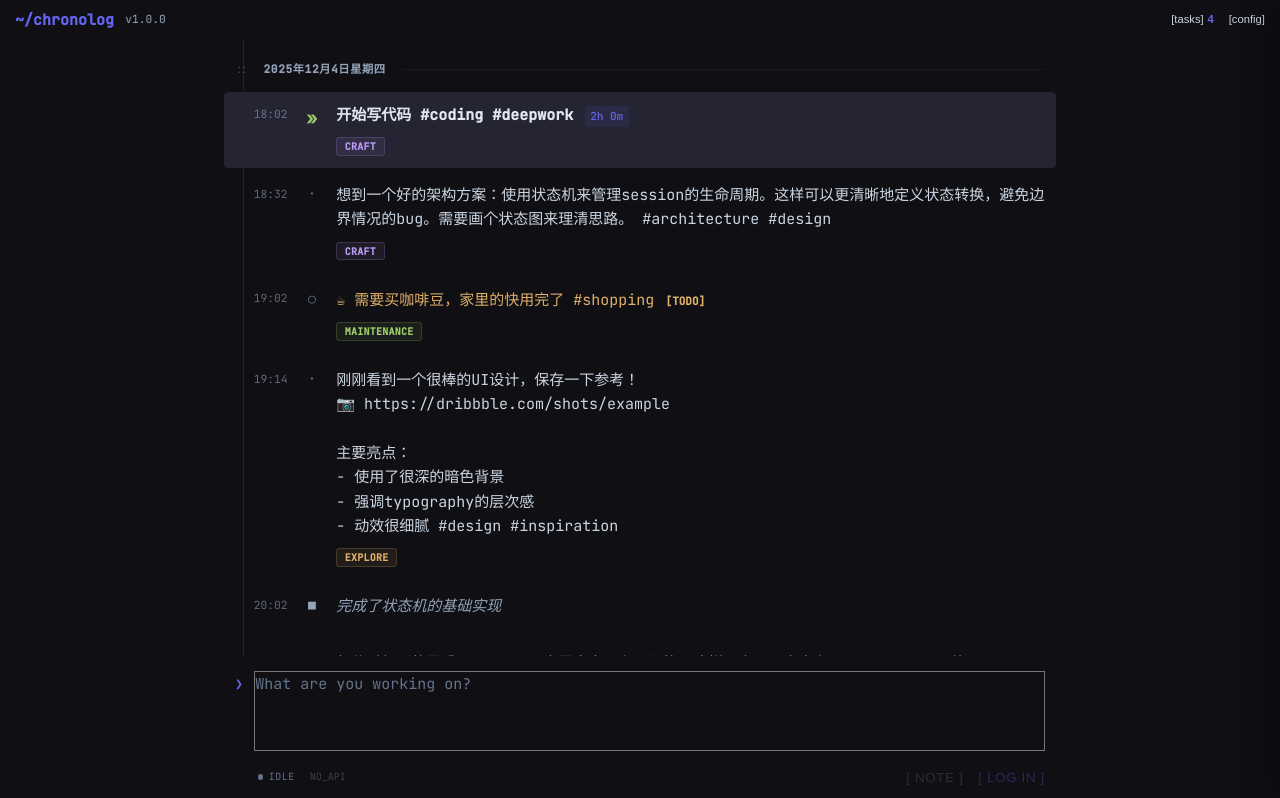
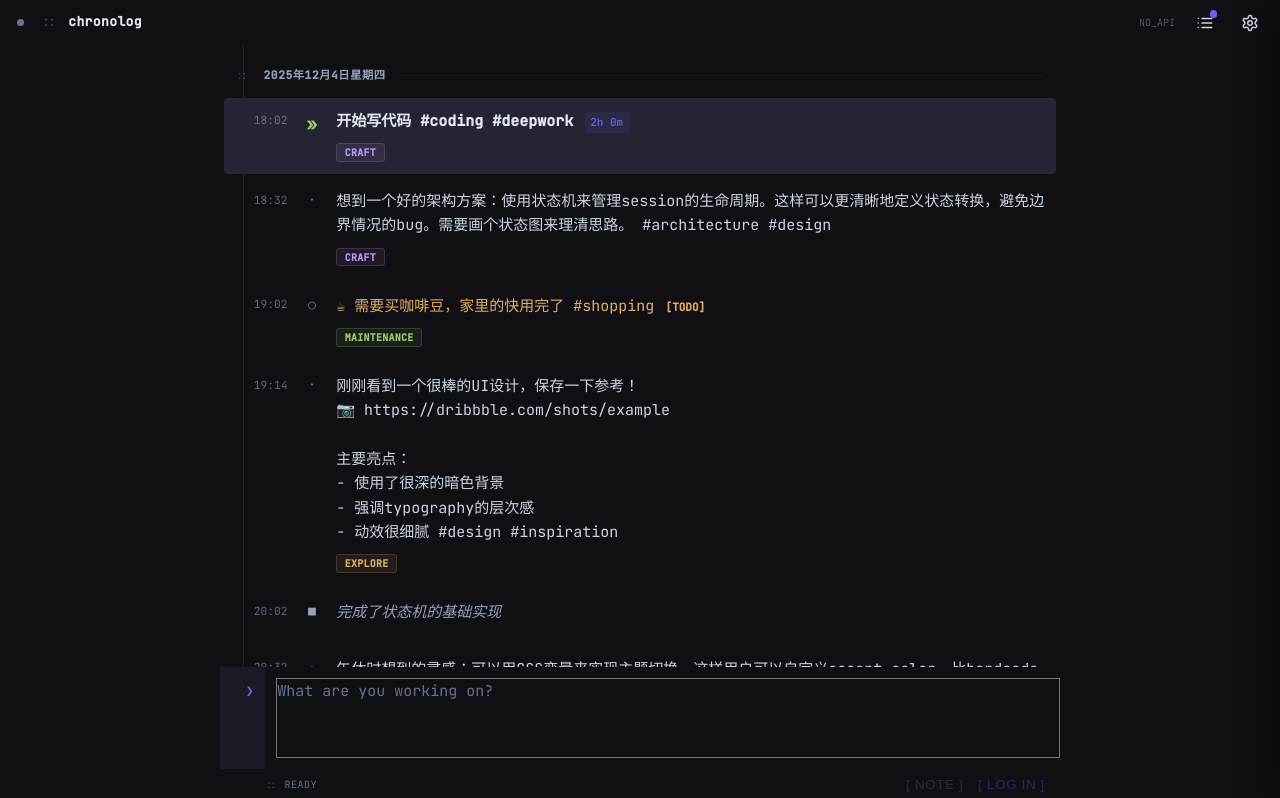
Before and after one commit to kenwayway/chronolog, a React (Vite) app: page / in a window 1280 px wide. Shown: the top 798 px of the page. Built offline with nearby package versions, Linux system fonts and the light colour scheme.

Commit message:
UI improvements

```diff
--- a/src/App.jsx
+++ b/src/App.jsx
@@ -105,33 +105,62 @@ function App() {
 
     return (
         <div className="min-h-screen flex flex-col bg-[var(--bg-primary)] font-mono selection:bg-[var(--accent-subtle)] selection:text-[var(--accent)]">
-            {/* Header - Minimal CLI style */}
-            <header className="sticky top-0 flex-between px-4 py-2 bg-[var(--bg-primary)] border-b border-[var(--border-subtle)] z-200">
-                <div className="flex items-center gap-3">
-                    <span className="text-[var(--accent)] font-bold">~/chronolog</span>
-                    <span className="text-[var(--text-muted)] text-xs">v1.0.0</span>
+            {/* Header - Timeline Style */}
+            <header className="sticky top-0 flex-between px-4 bg-[var(--bg-primary)] border-b border-[var(--border-subtle)] z-200 h-12">
+                {/* Left: Status + Title */}
+                <div className="flex items-center gap-4">
+                    {/* Breathing Light Status */}
+                    <div className="relative flex items-center justify-center w-3 h-3">
+                        <div className={`absolute w-full h-full rounded-full opacity-75 ${isStreaming ? 'bg-[var(--streaming)] animate-ping' : 'bg-[var(--text-dim)] scale-50'}`}></div>
+                        <div className={`relative w-2 h-2 rounded-full ${isStreaming ? 'bg-[var(--streaming)]' : 'bg-[var(--text-dim)]'}`}></div>
+                    </div>
+
+                    <div className="flex items-center gap-3 text-sm text-[var(--text-muted)] font-mono">
+                        <span className="text-[var(--text-dim)] opacity-50">::</span>
+                        <span className="text-[var(--text-primary)] font-bold tracking-wide">chronolog</span>
+                    </div>
                 </div>
 
+                {/* Right: Controls */}
                 <div className="flex items-center gap-4">
+                    {/* API Status */}
+                    {aiLoading && (
+                        <div className="flex items-center gap-1.5 text-[var(--accent)] text-[10px] font-mono animate-pulse">
+                            <span className="w-1.5 h-1.5 bg-[var(--accent)] rounded-full"></span>
+                            <span>AI</span>
+                        </div>
+                    )}
+                    {!state.apiKey && (
+                        <span className="text-[10px] text-[var(--text-dim)] font-mono opacity-70">NO_API</span>
+                    )}
+
                     <button
-                        className="text-xs text-[var(--text-secondary)] hover:text-[var(--text-primary)] cursor-pointer bg-transparent border-none flex items-center gap-1 transition-colors"
+                        className="btn btn-ghost w-8 h-8 p-0 flex-center rounded-[4px] relative group"
                         onClick={() => setSidebarOpen(true)}
-                        title="Task Matrix"
+                        title="Tasks"
                     >
-                        <span>[tasks]</span>
+                        <svg width="18" height="18" viewBox="0 0 24 24" fill="none" stroke="currentColor" strokeWidth="2" strokeLinecap="round" strokeLinejoin="round">
+                            <line x1="8" y1="6" x2="21" y2="6"></line>
+                            <line x1="8" y1="12" x2="21" y2="12"></line>
+                            <line x1="8" y1="18" x2="21" y2="18"></line>
+                            <line x1="3" y1="6" x2="3.01" y2="6"></line>
+                            <line x1="3" y1="12" x2="3.01" y2="12"></line>
+                            <line x1="3" y1="18" x2="3.01" y2="18"></line>
+                        </svg>
                         {state.tasks.filter(t => !t.done).length > 0 && (
-                            <span className="text-[var(--accent)] font-bold">
-                                {state.tasks.filter(t => !t.done).length}
-                            </span>
+                            <span className="absolute top-0.5 right-0.5 w-2 h-2 bg-[var(--accent)] rounded-full"></span>
                         )}
                     </button>
 
                     <button
-                        className="text-xs text-[var(--text-secondary)] hover:text-[var(--text-primary)] cursor-pointer bg-transparent border-none transition-colors"
+                        className="btn btn-ghost w-8 h-8 p-0 flex-center rounded-[4px]"
                         onClick={() => setSettingsOpen(true)}
-                        title="Settings"
+                        title="Config"
                     >
-                        [config]
+                        <svg width="18" height="18" viewBox="0 0 24 24" fill="none" stroke="currentColor" strokeWidth="2" strokeLinecap="round" strokeLinejoin="round">
+                            <path d="M12.22 2h-.44a2 2 0 0 0-2 2v.18a2 2 0 0 1-1 1.73l-.43.25a2 2 0 0 1-2 0l-.15-.08a2 2 0 0 0-2.73.73l-.22.38a2 2 0 0 0 .73 2.73l.15.1a2 2 0 0 1 1 1.72v.51a2 2 0 0 1-1 1.74l-.15.09a2 2 0 0 0-.73 2.73l.22.38a2 2 0 0 0 2.73.73l.15-.08a2 2 0 0 1 2 0l.43.25a2 2 0 0 1 1 1.73V20a2 2 0 0 0 2 2h.44a2 2 0 0 0 2-2v-.18a2 2 0 0 1 1-1.73l.43-.25a2 2 0 0 1 2 0l.15.08a2 2 0 0 0 2.73-.73l.22-.38a2 2 0 0 0-.73-2.73l-.15-.1a2 2 0 0 1-1-1.72v-.51a2 2 0 0 1 1-1.74l.15-.09a2 2 0 0 0 .73-2.73l-.22-.38a2 2 0 0 0-2.73-.73l-.15.08a2 2 0 0 1-2 0l-.43-.25a2 2 0 0 1-1-1.73V4a2 2 0 0 0-2-2z"></path>
+                            <circle cx="12" cy="12" r="3"></circle>
+                        </svg>
                     </button>
                 </div>
             </header>
--- a/src/components/ContextMenu.jsx
+++ b/src/components/ContextMenu.jsx
@@ -62,8 +62,9 @@ export function ContextMenu({ isOpen, position, entry, onClose, onEdit, onDelete
                 top: position.y
             }}
         >
-            <div className="px-2 py-1 text-[10px] text-[var(--text-muted)] uppercase tracking-wider border-b border-[var(--border-subtle)] mb-1">
-                ACTION_MENU
+            <div className="flex items-center gap-2 px-2 py-1 text-[10px] text-[var(--text-muted)] border-b border-[var(--border-subtle)] mb-1">
+                <span className="text-[var(--text-dim)] opacity-50">::</span>
+                <span className="uppercase tracking-wider font-bold">ACTION</span>
             </div>
 
             {/* Category selector */}
--- a/src/components/InputPanel.jsx
+++ b/src/components/InputPanel.jsx
@@ -81,14 +81,17 @@ export function InputPanel({
 
     return (
         <div className="fixed bottom-0 left-0 right-0 z-300 bg-[var(--bg-primary)] border-t border-[var(--border-subtle)]">
-            <div className="max-w-4xl mx-auto px-4 py-4">
-                <div className="flex flex-col gap-3">
-                    {/* Input Area */}
-                    <div className="relative flex items-start gap-3">
-                        <div className="flex-shrink-0 pt-1 text-[var(--accent)] font-bold select-none text-sm">
-                            {isStreaming ? '➜' : '❯'}
+            <div className="max-w-4xl mx-auto">
+                <div className="flex flex-col">
+                    {/* Input Area with Gutter */}
+                    <div className="flex items-stretch bg-[var(--bg-primary)]">
+                        {/* Gutter */}
+                        <div className="flex-shrink-0 w-12 pt-3 pr-3 text-right border-r border-[var(--border-subtle)] select-none bg-[var(--bg-secondary)]/10">
+                            <span className="text-[var(--accent)] font-bold text-sm font-mono">{isStreaming ? '➜' : '❯'}</span>
                         </div>
-                        <div className="flex-1">
+
+                        {/* Editor */}
+                        <div className="flex-1 pt-3 pb-3 pl-3">
                             <textarea
                                 ref={inputRef}
                                 value={input}
@@ -98,7 +101,7 @@ export function InputPanel({
                                 onBlur={() => setIsFocused(false)}
                                 placeholder={isStreaming ? "Add note or switch session..." : "What are you working on?"}
                                 rows={1}
-                                className="w-full bg-transparent text-[var(--text-primary)] font-mono text-[15px] resize-none focus:outline-none placeholder:text-[var(--text-dim)] leading-relaxed overflow-y-auto transition-all duration-200 ease-in-out"
+                                className="w-full bg-transparent text-[var(--text-primary)] font-mono text-[15px] resize-none focus:outline-none placeholder:text-[var(--text-dim)] leading-relaxed overflow-y-auto transition-all duration-200 ease-in-out block"
                                 style={{
                                     height: isFocused ? Math.max(textareaHeight, 80) + 'px' : textareaHeight + 'px',
                                     minHeight: isFocused ? '80px' : '24px',
@@ -108,28 +111,13 @@ export function InputPanel({
                         </div>
                     </div>
 
-                    {/* Bottom Bar: Status & Actions */}
-                    <div className="flex-between pl-6">
-                        {/* Status Indicators */}
-                        <div className="flex items-center gap-4 text-[10px] font-mono text-[var(--text-dim)]">
-                            <div className={`flex items-center gap-1.5 ${isStreaming ? 'text-[var(--streaming)]' : ''}`}>
-                                <div className={`w-1.5 h-1.5 rounded-full ${isStreaming ? 'bg-[var(--streaming)] animate-pulse' : 'bg-[var(--text-dim)]'}`}></div>
-                                <span className="uppercase tracking-wider">{isStreaming ? 'ACTIVE' : 'IDLE'}</span>
-                            </div>
-
-                            {aiLoading && (
-                                <div className="flex items-center gap-1.5 text-[var(--accent)]">
-                                    <span className="w-1.5 h-1.5 bg-[var(--accent)] rounded-full animate-pulse"></span>
-                                    <span className="uppercase tracking-wider">AI_PROCESSING</span>
-                                </div>
-                            )}
-
-                            {!hasApiKey && (
-                                <span className="opacity-50">NO_API</span>
-                            )}
+                    {/* Bottom Bar: Actions */}
+                    <div className="flex items-center justify-between pl-12 pr-4 py-2 border-t border-[var(--border-subtle)]">
+                        <div className="flex items-center gap-2 text-[10px] text-[var(--text-dim)] font-mono">
+                            <span className="opacity-50">::</span>
+                            <span className="uppercase tracking-wider">{isStreaming ? 'ACTIVE' : 'READY'}</span>
                         </div>
 
-                        {/* Action Buttons */}
                         <div className="flex items-center gap-4 font-mono text-[10px]">
                             {/* NOTE button */}
                             <button
--- a/uno.config.js
+++ b/uno.config.js
@@ -74,10 +74,10 @@ export default defineConfig({
           --accent-glow: rgba(122, 162, 247, 0.15);
           --accent-subtle: rgba(122, 162, 247, 0.1);
 
-          --text-primary: #c0caf5;
-          --text-secondary: #a9b1d6; /* Brightened from #9aa5ce */
-          --text-muted: #787c99; /* Brightened from #565f89 */
-          --text-dim: #565f89; /* Brightened from #414868 */
+          --text-primary: #e0d4c8;
+          --text-secondary: #c9beb4;
+          --text-muted: #9a8f85;
+          --text-dim: #6b6259;
 
           --streaming: #9ece6a;
           --streaming-glow: rgba(158, 206, 106, 0.2);
```
Also changed, not shown: src/components/SettingsModal.jsx (+25 -14 lines), src/components/Sidebar.jsx (+17 -8 lines).
